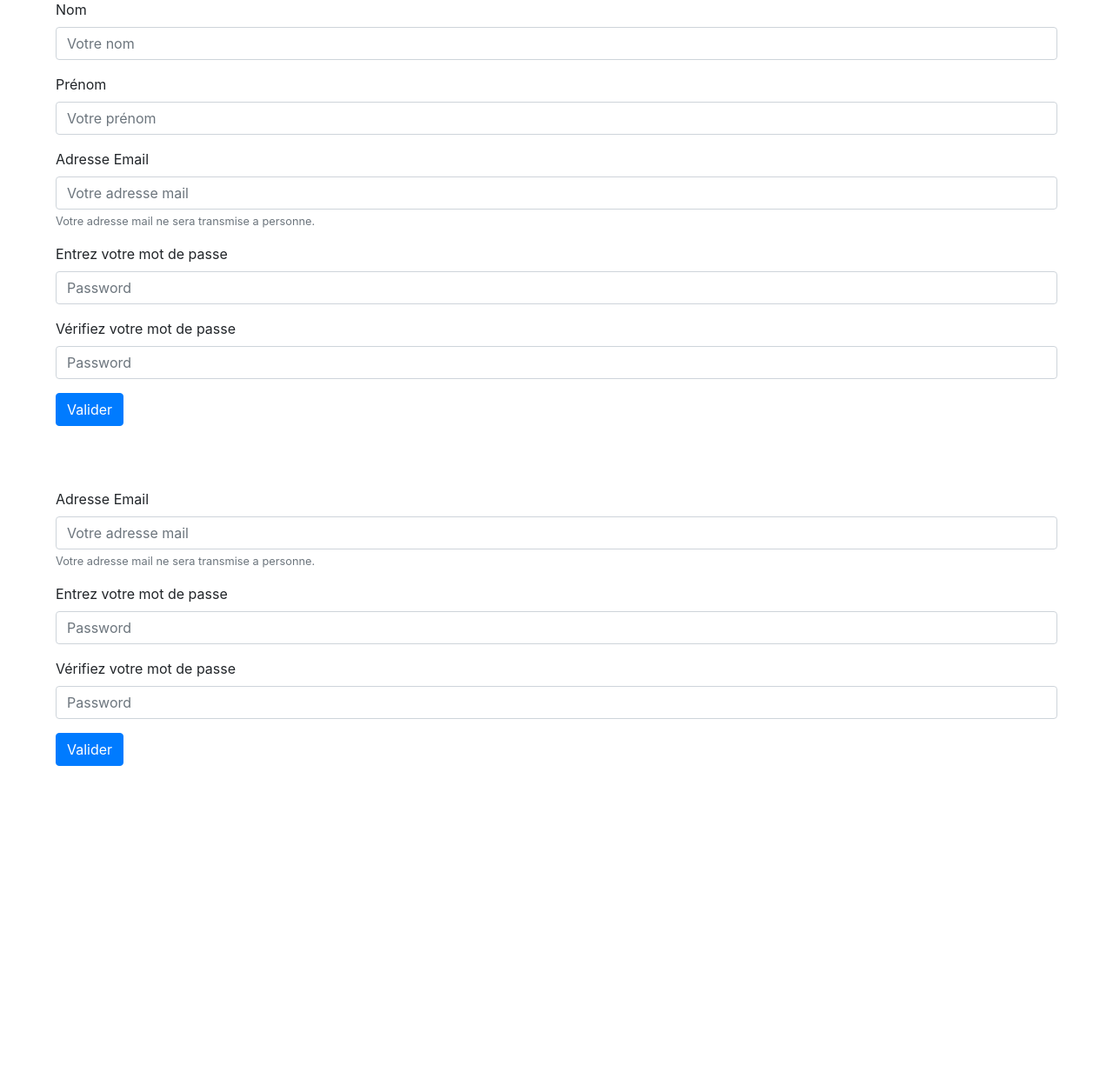
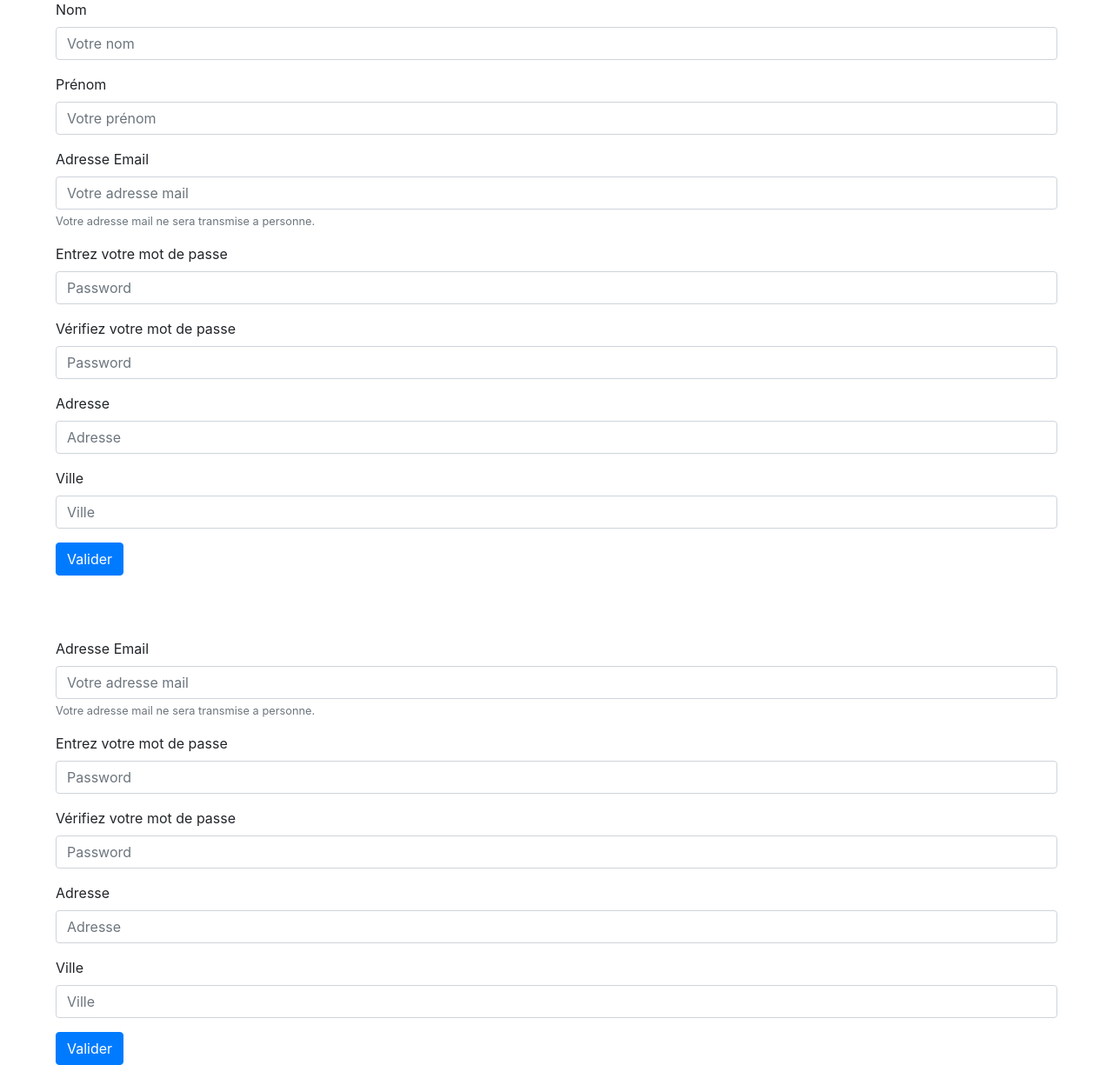
Before and after one commit to Cewein/fightfoodwaste, a PHP site: page /inscription/page_inscription.php in a window 1280 px wide. Shown: the part 177-1402 px from the top of the page at 87% size. Before the commit the page ends 1058 px from the top, so only its background shows below. Run offline with PHP 8.4, Linux system fonts and the light colour scheme.

Commit message:
Inscription
Mise en place de l'inscription, inscription possible pour les particuliers
Vérifications à faire

```diff
--- /dev/null
+++ b/database/conf.php
@@ -0,0 +1,14 @@
+<?php
+/**
+ * Created by PhpStorm.
+ * User: Sandrine
+ * Date: 04/04/2019
+ * Time: 12:25
+ */
+
+define('DB_HOST','localhost');
+define('DB_PORT',8889);
+define('DB_USER','root');
+define('DB_PWD','');
+define('DB_NAME','fight_food_waste');
+define('DB_LOG',true);
--- /dev/null
+++ b/database/request/db_set_user.php
@@ -0,0 +1,22 @@
+<?php
+/**
+ * Created by PhpStorm.
+ * User: Sandrine
+ * Date: 26/03/2019
+ * Time: 23:04
+ */
+
+require_once __DIR__ . "/../../includes.php";
+require_once __DIR__.'/../database.php';
+
+function set_particulier($nom,$prenom,$mail){
+
+    $db=DatabaseManager::getManager();
+
+    $request="INSERT INTO `utilisateur`(`nom`,`prenom`,`adresse_mail`) VALUES (?,?,?)";
+    echo $request;
+    echo $nom;
+    $db->exec($request,[$nom,$prenom,$mail]);
+
+
+}
--- a/db_set_user.php
+++ /dev/null
@@ -1,20 +0,0 @@
-<?php
-/**
- * Created by PhpStorm.
- * User: Sandrine
- * Date: 26/03/2019
- * Time: 23:04
- */
-
-require_once __DIR__."/includes.php";
-
-function set_particulier($name,$mail){
-    $bdd=connection();
-
-    $request=$bdd->prepare("INSERT INTO `utilisateur`(nom,adresse_mail) VALUES (:nom,:mail)");
-    $request->execute(array(
-        'nom'=>$name,
-        'mail'=>$mail
-    ));
-
-}
--- a/includes.php
+++ b/includes.php
@@ -6,4 +6,4 @@
  * Time: 14:38
  */
 require_once __DIR__.'/database/database.php';
-require_once __DIR__.'/db_set_user.php';
+require_once __DIR__ . '/database/request/db_set_user.php';
--- a/inscription/inscription.js
+++ b/inscription/inscription.js
@@ -0,0 +1,25 @@
+document.getElementById('inscription').addEventListener('submit', function(e) {
+    e.preventDefault();
+
+    const nom = document.getElementById('input_nom').value;
+    const prenom = document.getElementById('input_prenom').value;
+    const email = document.getElementById('input_email_p').value;
+    const pwd1 = document.getElementById('input_password_p1').value;
+    const pwd2= document.getElementById('input_password_p2').value;
+    const adresse= document.getElementById('input_adresse_p').value;
+    const ville= document.getElementById('input_ville_p').value;
+
+    if(nom.length>100){
+
+    }
+
+    const request = new XMLHttpRequest();
+    request.onreadystatechange = function() {
+        if(request.readyState === 4) {
+            console.log(request.responseText);
+        }
+    };
+    request.open('POST', 'inscription.php');
+    request.setRequestHeader('Content-Type', 'application/x-www-form-urlencoded');
+    request.send(`nom=${nom}&prenom=${prenom}&email=${email}&pwd=${pwd1}&adresse=${adresse}&ville=${ville}&particulier='particulier'`);
+});
--- a/inscription/page_inscription.php
+++ b/inscription/page_inscription.php
@@ -36,28 +36,37 @@ require_once __DIR__ . '/../includes.php';
            </div>
 
            <div>
-               <form>
+               <form method="POST" id="inscription">
                    <div class="form-group">
                        <label for="nom">Nom</label>
-                       <input type="text" class="form-control" id="input_nom" aria-describedby="Nom de famille" placeholder="Votre nom">
+                       <input type="text" class="form-control" id="input_nom" name="nom" aria-describedby="Nom de famille" placeholder="Votre nom">
                    </div>
                    <div class="form-group">
                        <label for="prenom">Prénom</label>
-                       <input type="text" class="form-control" id="input_prenom" aria-describedby="Prenom" placeholder="Votre prénom">
+                       <input type="text" class="form-control" id="input_prenom" name="prenom" aria-describedby="Prenom" placeholder="Votre prénom">
                    </div>
                    <div class="form-group">
                        <label for="input_email">Adresse Email</label>
-                       <input type="email" class="form-control" id="input_email_p" aria-describedby="Adresse Mail" placeholder="Votre adresse mail">
+                       <input type="email" class="form-control" id="input_email_p" name="email" aria-describedby="Adresse Mail" placeholder="Votre adresse mail">
                        <small id="emailHelp" class="form-text text-muted">Votre adresse mail ne sera transmise a personne.</small>
                    </div>
                    <div class="form-group">
                        <label for="input_password1">Entrez votre mot de passe</label>
-                       <input type="password" class="form-control" id="input_password_p1" placeholder="Password">
+                       <input type="password" class="form-control" id="input_password_p1" name="pwd" placeholder="Password">
                    </div>
                    <div class="form-group">
                        <label for="input_password1">Vérifiez votre mot de passe</label>
                        <input type="password" class="form-control" id="input_password_p2" placeholder="Password">
                    </div>
+                   <div class="form-group">
+                       <label for="input_adresse">Adresse</label>
+                       <input type="password" class="form-control" id="input_adresse_p" name="adresse" placeholder="Adresse">
+                   </div>
+                   <div class="form-group">
+                       <label for="input_ville">Ville</label>
+                       <input type="password" class="form-control" id="input_ville_p" name="ville" placeholder="Ville">
+                   </div>
+                   <input type="hidden" name="type_inscription" value="particulier">
                    <button type="submit" class="btn btn-primary">Valider</button>
                </form>
            </div>
@@ -68,16 +77,24 @@ require_once __DIR__ . '/../includes.php';
                <form>
                    <div class="form-group">
                        <label for="input_email">Adresse Email</label>
-                       <input type="email" class="form-control" id="input_email_c" aria-describedby="Adresse Mail" placeholder="Votre adresse mail">
+                       <input type="email" class="form-control" id="input_email_c" name="email" aria-describedby="Adresse Mail" placeholder="Votre adresse mail">
                        <small id="emailHelp" class="form-text text-muted">Votre adresse mail ne sera transmise a personne.</small>
                    </div>
                    <div class="form-group">
                        <label for="input_password1">Entrez votre mot de passe</label>
-                       <input type="password" class="form-control" id="input_password_c1" placeholder="Password">
+                       <input type="password" class="form-control" id="input_password_c1" name="pwd" placeholder="Password">
                    </div>
                    <div class="form-group">
                        <label for="input_password1">Vérifiez votre mot de passe</label>
                        <input type="password" class="form-control" id="input_password_c2" placeholder="Password">
+                   </div>
+                   <div class="form-group">
+                       <label for="input_adresse">Adresse</label>
+                       <input type="password" class="form-control" id="input_adresse_c" name="adresse" placeholder="Adresse">
+                   </div>
+                   <div class="form-group">
+                       <label for="input_ville">Ville</label>
+                       <input type="password" class="form-control" id="input_ville_c" name="ville" placeholder="Ville">
                    </div>
                    <button type="submit" class="btn btn-primary">Valider</button>
                </form>
```
Also changed, not shown: database/database.php (+60 -9 lines), inscription/inscription.php (added, +65 -0 lines).
